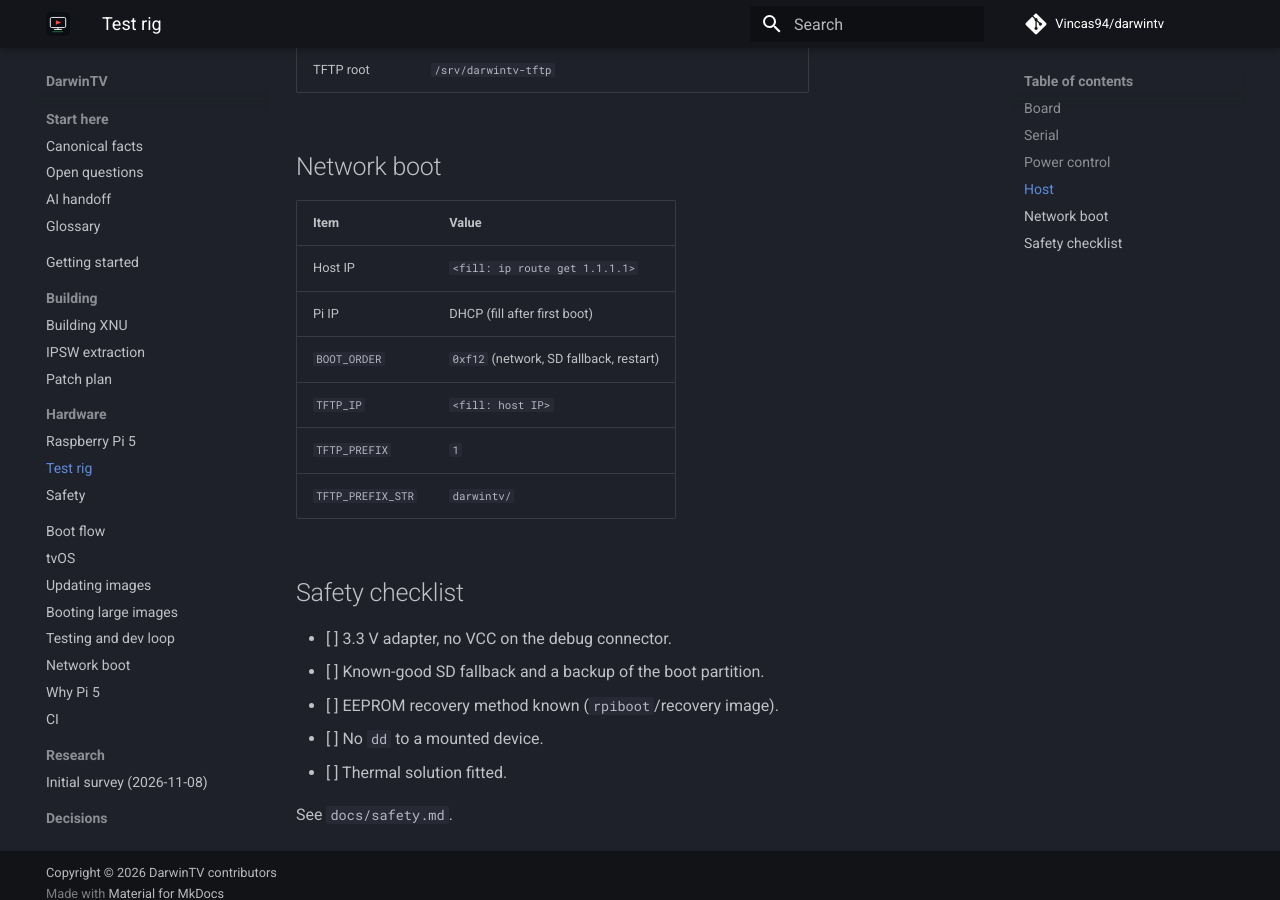
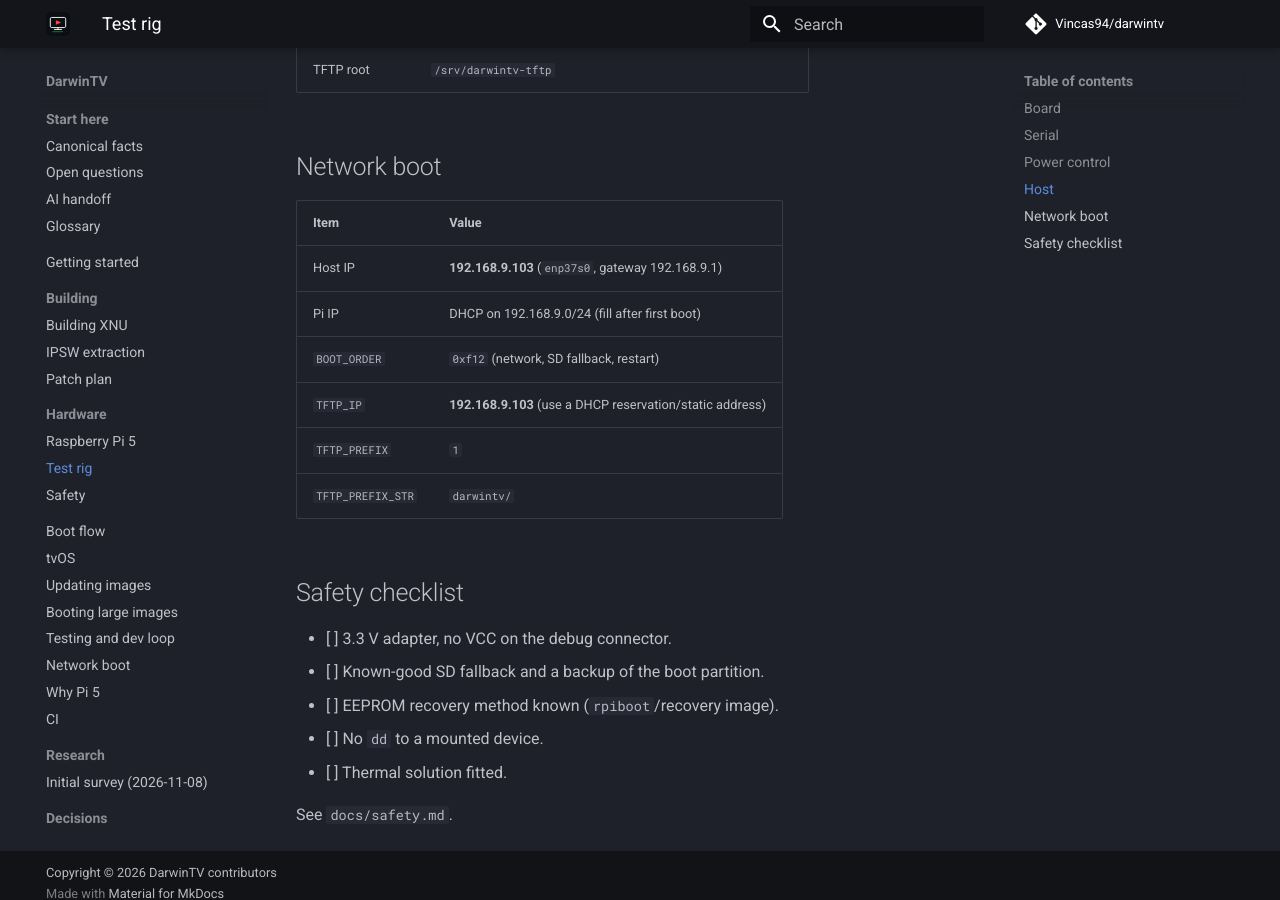
Before and after one commit to Vincas94/darwintv, an MkDocs documentation site: the page built from docs/hardware/test-rig.md, in a window 1280 px wide and 900 px high, scrolled down 1800 px. Built offline with MkDocs 1.6.1 and Material for MkDocs 9.7.7, drawn with Linux system fonts in a browser that asks for light colours; comment, search, counter and statistics services are not loaded.

Commit message:
chore(netboot): configure the 8 GB Pi 5 TFTP first boot

```diff
--- a/docs/hardware/test-rig.md
+++ b/docs/hardware/test-rig.md
@@ -50,10 +50,10 @@ Fill this in before hardware testing. An AI agent needs the actual values, not "
 
 | Item | Value |
 |---|---|
-| Host IP | `<fill: ip route get 1.1.1.1>` |
-| Pi IP | DHCP (fill after first boot) |
+| Host IP | **192.168.9.103** (`enp37s0`, gateway 192.168.9.1) |
+| Pi IP | DHCP on 192.168.9.0/24 (fill after first boot) |
 | `BOOT_ORDER` | `0xf12` (network, SD fallback, restart) |
-| `TFTP_IP` | `<fill: host IP>` |
+| `TFTP_IP` | **192.168.9.103** (use a DHCP reservation/static address) |
 | `TFTP_PREFIX` | `1` |
 | `TFTP_PREFIX_STR` | `darwintv/` |
 
```
Also changed, not shown: CHANGELOG.md (+1 -0 lines), STATUS.md (+1 -1 lines), docs/network-boot.md (+2 -2 lines), 3 other files.
